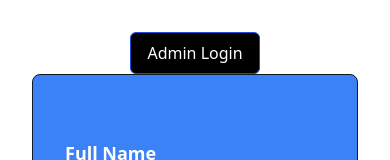
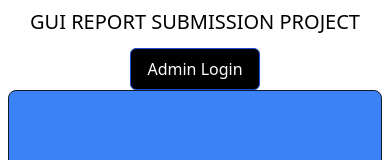
Before and after one commit to IAmLordSpectre/MyGUIAssignment, a Next.js app: page / in a window 390 px wide. Shown: the top 160 px of the page. Built offline with nearby package versions, Linux system fonts and the light colour scheme; no server answers.

Commit message:
first commit

```diff
--- a/pages/index.js
+++ b/pages/index.js
@@ -167,10 +167,13 @@ export default function Home() {
 
   return (
     <>
-      <div className="md:flex md:items-center md:justify-center w-full p-8 sm:rounded-lg md:rounded-none">
+      <div className="md:flex md:items-center md:justify-center w-full md:p-8 p-2  sm:rounded-lg md:rounded-none">
         <div className="max-w-xl w-full space-y-12">
           <div className="w-full lg:text-left text-center">
             <div className="w-full flex items-center flex-col justify-center">
+              <h1 className="text-center text-xl pb-3">
+                GUI REPORT SUBMISSION PROJECT
+              </h1>
               {session ? (
                 <button
                   onClick={() => router.push("api/auth/signout")}
```
